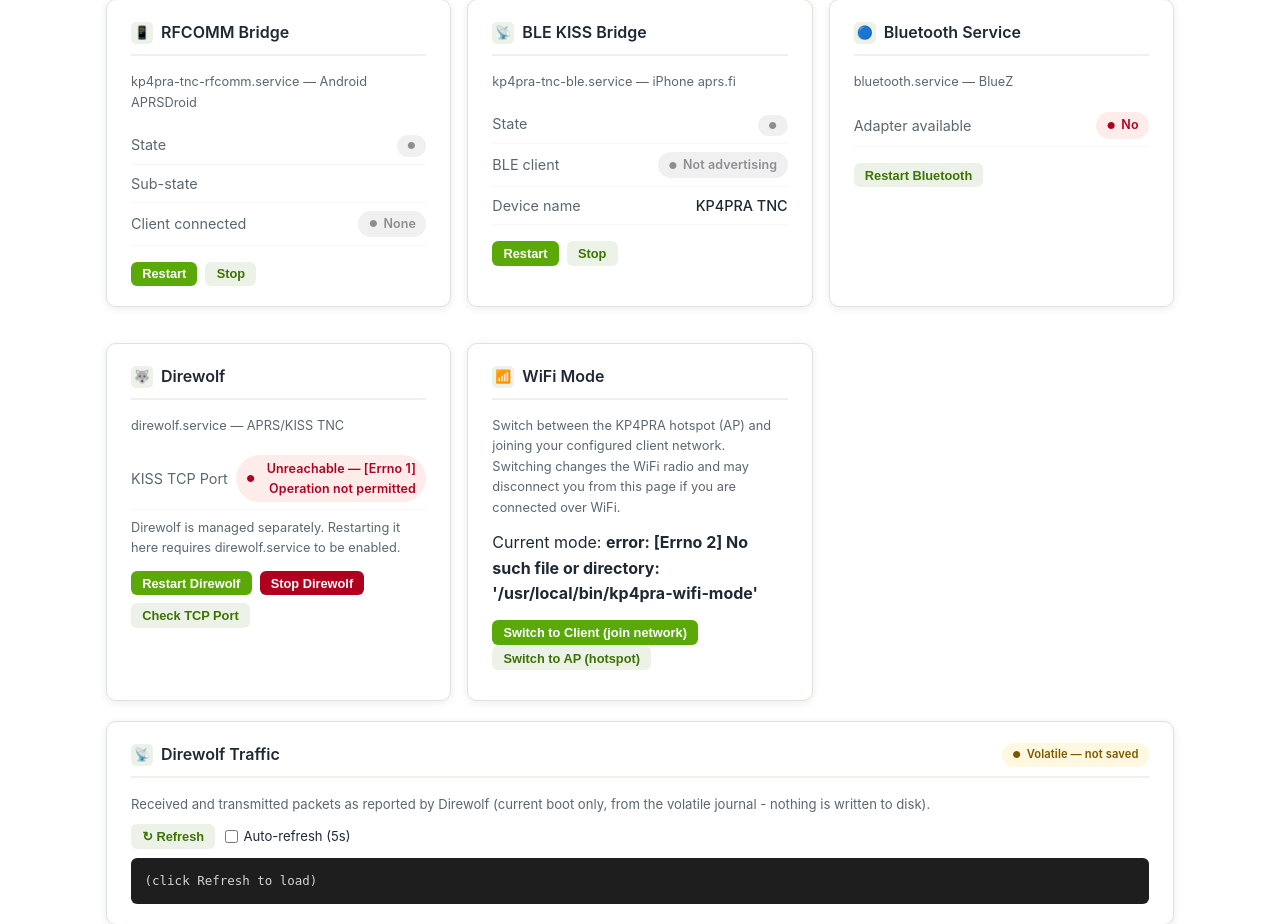
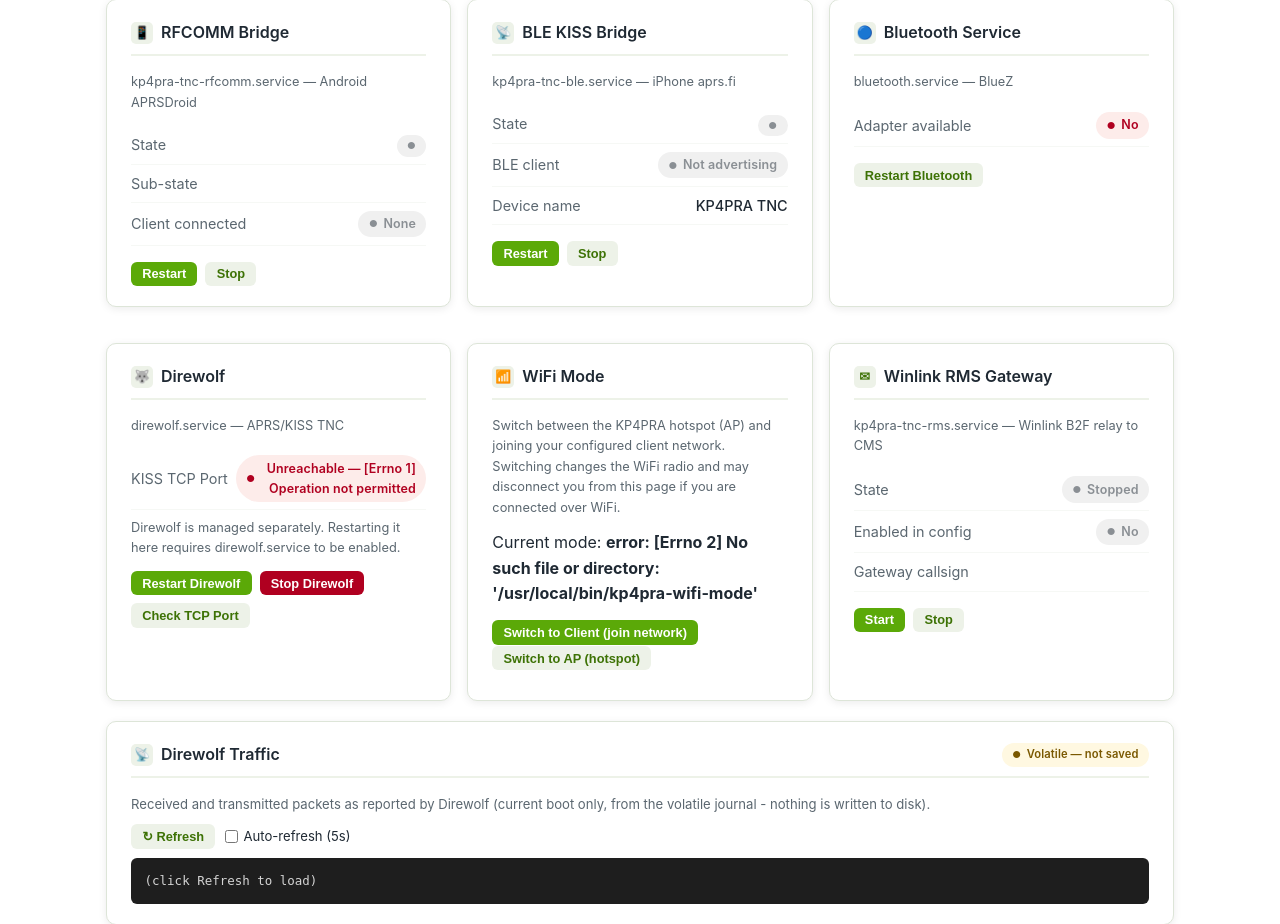
Before and after one commit to hebersoto/kp4pra, a FastAPI app: page /services in a window 1280 px wide. Shown: the part 174-1098 px from the top of the page. Run offline with FastAPI, Linux system fonts and the light colour scheme; data that the repository does not hold is empty.

Commit message:
web: add RMS Gateway card to Services tab
- New card in the Services grid, positioned immediately after WiFi Mode
  (same .card class/size, wraps to sit alongside it in the auto-fit grid)
- Shows live service state (Running/Starting/Failed/Stopped) via
  get_service_status('kp4pra-tnc-rms.service'), same pattern as the
  existing RFCOMM/BLE/Direwolf cards
- Shows whether RMS is enabled in config and the configured gateway
  callsign, both exposed via get_live_status()
- Start/Stop buttons reuse the existing svcAction()/restart+stop API,
  no new backend route needed
- Fixed systemd/kp4pra-tnc-rms.service WantedBy to match the convention
  used by every other kp4pra-tnc service (multi-user.target
  kp4pra-tnc.target, not kp4pra-tnc.target alone) -- as committed it
  would not have reliably started at boot

```diff
--- a/src/web/templates/services.html
+++ b/src/web/templates/services.html
@@ -140,6 +140,39 @@
       <button class="btn btn-secondary btn-sm" onclick="wifiMode('ap')">Switch to AP (hotspot)</button>
     </div>
     <div id="wifi-mode-result" style="margin-top:0.6rem;font-size:0.85rem"></div>
+  </div>
+
+  <!-- RMS Gateway -->
+  <div class="card">
+    <div class="card-title"><span class="icon">✉</span> Winlink RMS Gateway</div>
+    <div class="card-subtitle" style="font-size:0.8rem;color:var(--kp4pra-muted-text);margin-bottom:0.75rem">
+      kp4pra-tnc-rms.service &mdash; Winlink B2F relay to CMS
+    </div>
+    {% set rms = status.rms_gateway %}
+    <div class="status-row">
+      <span class="status-label">State</span>
+      <span class="status-value">
+        {% if rms.running %}<span class="badge badge-success">Running</span>
+        {% elif rms.active_state == "activating" %}<span class="badge badge-warning">Starting</span>
+        {% elif rms.active_state == "failed" %}<span class="badge badge-error">Failed</span>
+        {% else %}<span class="badge badge-disabled">{{ rms.active_state | default("Stopped") }}</span>{% endif %}
+      </span>
+    </div>
+    <div class="status-row">
+      <span class="status-label">Enabled in config</span>
+      <span class="status-value">
+        {% if status.config.rms_enabled %}<span class="badge badge-success">Yes</span>
+        {% else %}<span class="badge badge-disabled">No</span>{% endif %}
+      </span>
+    </div>
+    <div class="status-row">
+      <span class="status-label">Gateway callsign</span>
+      <span class="status-value">{{ status.config.rms_call | default("—") }}</span>
+    </div>
+    <div style="display:flex;gap:0.5rem;flex-wrap:wrap;margin-top:1rem">
+      <button class="btn btn-primary btn-sm" onclick="svcAction('restart','kp4pra-tnc-rms.service')">Start</button>
+      <button class="btn btn-secondary btn-sm" onclick="svcAction('stop','kp4pra-tnc-rms.service')">Stop</button>
+    </div>
   </div>
 </div>
 
--- a/src/web/web_app.py
+++ b/src/web/web_app.py
@@ -120,6 +120,7 @@ def get_live_status() -> dict:
         "connected_devices": get_connected_devices(),
         "rfcomm_bridge": get_service_status("kp4pra-tnc-rfcomm.service"),
         "ble_bridge": get_service_status("kp4pra-tnc-ble.service"),
+        "rms_gateway": get_service_status("kp4pra-tnc-rms.service"),
         "ble_runtime": read_status("ble"),
         "rfcomm_runtime": read_status("rfcomm"),
         "direwolf_tcp": check_direwolf_tcp(dw["host"], dw["port"]),
@@ -136,6 +137,8 @@ def get_live_status() -> dict:
             "dns_sd_name": cfg["dns_sd"]["instance_name"],
             "web_port": cfg["web"]["port"],
             "bluez_strategy": cfg["bluetooth"]["bluez_state_strategy"],
+            "rms_enabled": cfg["rms"]["enabled"],
+            "rms_call": cfg["rms"]["cms_call"],
         },
     }
 
```
Also changed, not shown: 1 other file.
